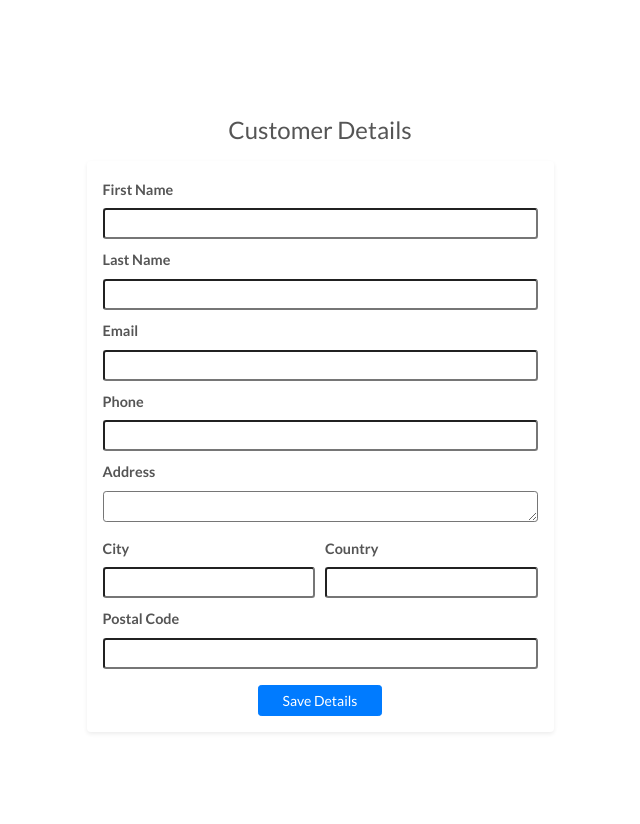
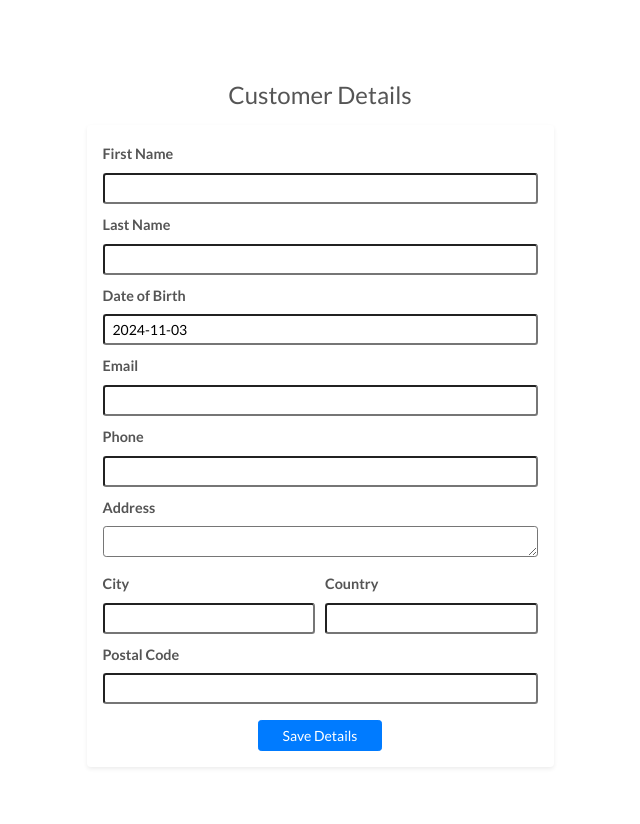
Before and after one commit to Alexiou981/elite-escapes, a Django app: page /customers/details/ in a window 1280 px wide. Shown: the part 72-896 px from the top of the page, without its empty margins (320-960 px from the left). Run offline with Django 3.2, Linux system fonts and the light colour scheme; the visitor is signed in with stand-in values (Sample User, id 1); data comes from the database, SQL or seed files in the repository; data that the repository does not hold is empty; some libraries are stand-ins or nearby versions.

Commit message:
add date of birth to form and template

```diff
--- a/customers/forms.py
+++ b/customers/forms.py
@@ -4,7 +4,7 @@ from .models import Customer
 class CustomerForm(forms.ModelForm):
     class Meta:
         model = Customer
-        fields = ['first_name', 'last_name', 'email', 'phone', 'address', 'city', 'country', 'postal_code']
+        fields = ['first_name', 'last_name', 'date_of_birth', 'email', 'phone', 'address', 'city', 'country', 'postal_code']
         widgets = {
             'address': forms.Textarea(attrs={'rows': 3}),
         }
--- a/customers/templates/customers/customer_details.html
+++ b/customers/templates/customers/customer_details.html
@@ -22,6 +22,13 @@
                         <div class="form-group col-12 mb-2">
                             <label for="id_last_name" class="small-text">Last Name</label>
                             {{ form.last_name|add_class:"form-control-sm" }}
+                        </div>
+                    </div>
+
+                    <div class="form-row">
+                        <div class="form-group col-12 mb-2">
+                            <label for="id_date_of_birth" class="small-text">Date of Birth</label>
+                            {{ form.date_of_birth|add_class:"form-control-sm" }}
                         </div>
                     </div>
 
```
